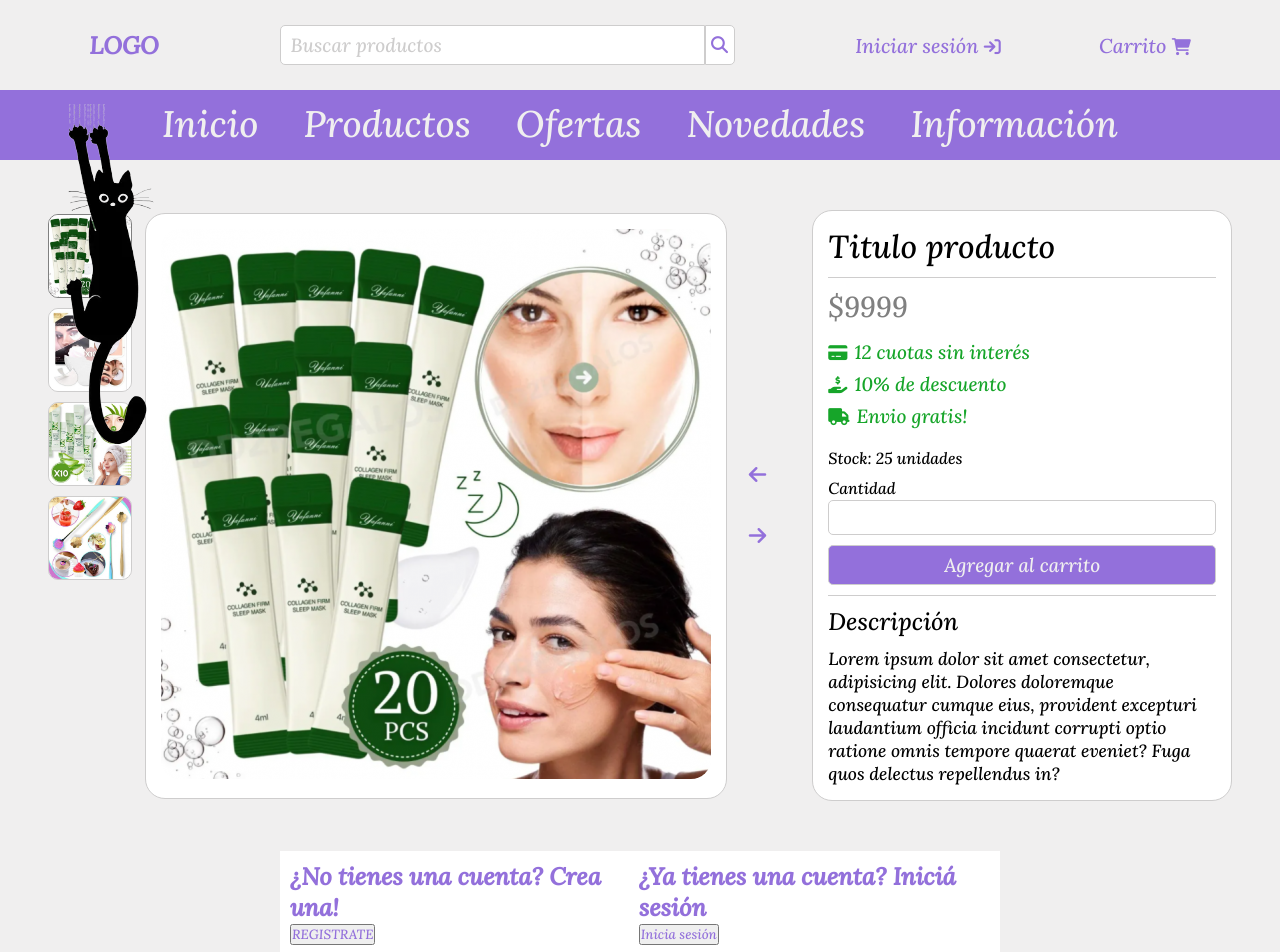
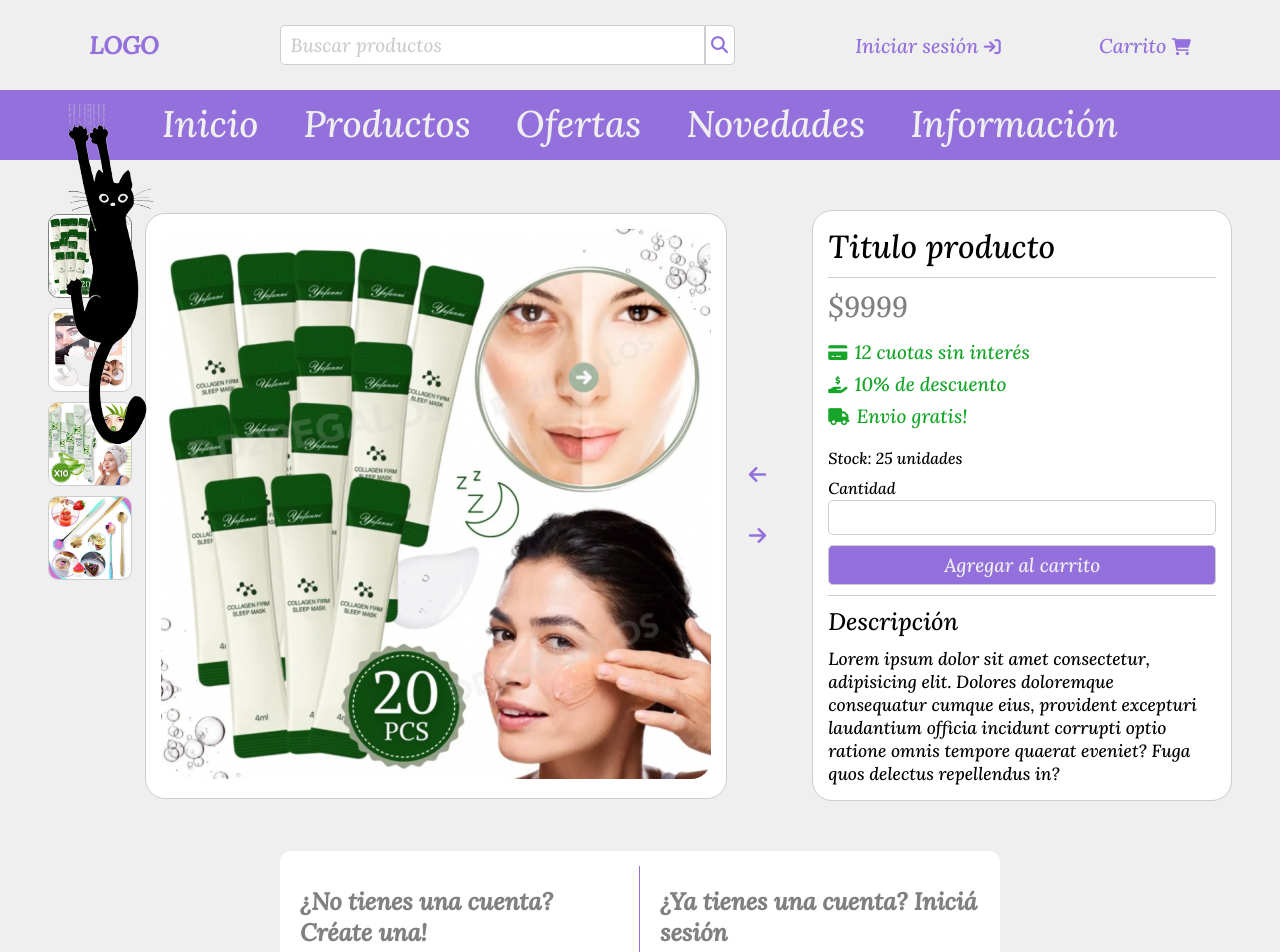
Before and after one commit to lorenzoSanchez97/ShowRoom, a React (Vite) app in the folder ShowRoom-FrontEnd/: page /productDetail in a window 1280 px wide. Shown: the top 952 px of the page. Built offline with nearby package versions, Linux system fonts and the light colour scheme.

Commit message:
Ajusto estilos modal

```diff
--- a/ShowRoom-FrontEnd/src/components/Modal/Modal.jsx
+++ b/ShowRoom-FrontEnd/src/components/Modal/Modal.jsx
@@ -19,13 +19,13 @@ function Modal() {
         <section className="modal-main-container">
             { !(register) && !(login) ?
             <div className="modal-cover">
-                <div className="register-container">
-                    <h1>¿No tienes una cuenta? Crea una!</h1>
-                    <button onClick={handleRegisterButton}>REGISTRATE</button>
+                <div className={"register-container"}>
+                    <h2>¿No tienes una cuenta? Créate una!</h2>
+                    <button onClick={handleRegisterButton}>Registrate</button>
                 </div>
                 <div className="login-container">
-                    <h1>¿Ya tienes una cuenta? Iniciá sesión</h1>
-                    <button onClick={handleLoginButton}>Inicia sesión</button>
+                    <h2>¿Ya tienes una cuenta? Iniciá sesión</h2>
+                    <button onClick={handleLoginButton}>Iniciá sesión</button>
                 </div>
             </div>
             : null
--- a/ShowRoom-FrontEnd/src/components/Modal/modal.css
+++ b/ShowRoom-FrontEnd/src/components/Modal/modal.css
@@ -1,11 +1,13 @@
 .modal-main-container {
     background-color: white;
+    border-radius: 10px;
     max-width: 720px;
     margin: auto;
     display: flex;
     flex-direction: row;
     justify-content: center;
     height: fit-content;
+    padding: 15px 0px;
 }
 
 .modal-cover {
@@ -15,5 +17,35 @@
 
 .register-container,
 .login-container {
-    padding: 10px;
+    width: 50%;
+    padding: 20px;
 }
+
+.register-container {
+    border-right: solid 1px var(--verde);
+}
+
+.register-container h2,
+.login-container h2 {
+    color: var(--color3);
+    margin-bottom: 17px;
+}
+
+.register-container button,
+.login-container button {
+    width: 100%;
+    height: 40px;
+    border-radius: 5px;
+    border: var(--bordes) solid 1px;
+    background-color: var(--verde);
+    color: var(--clarito);
+    font-size: 1.2rem;
+    transition: 300ms all;
+    margin-top: 30px;
+}
+
+.register-container button:hover,
+.login-container button:hover {
+    cursor: pointer;
+    background-color: var(--color3);
+}
```
